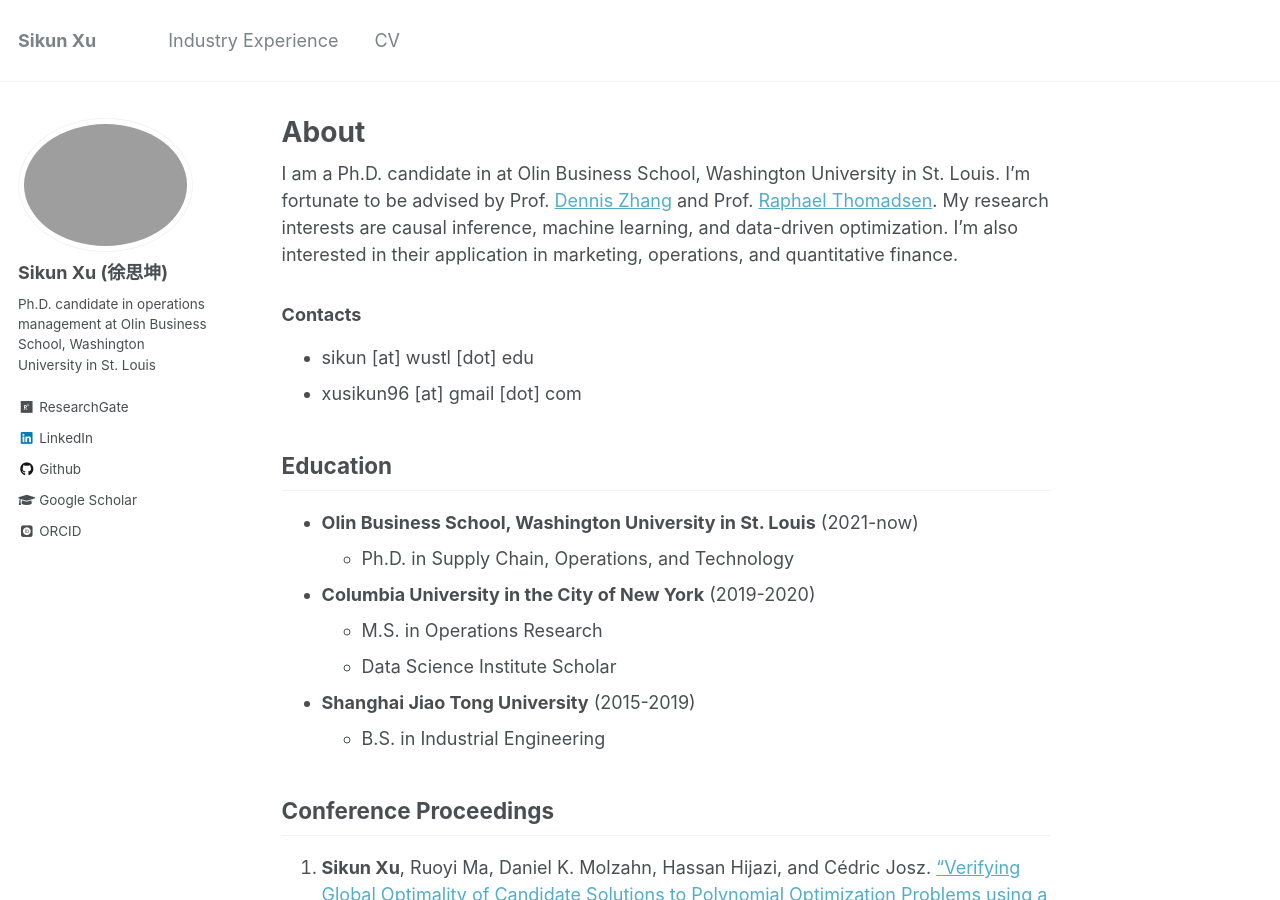
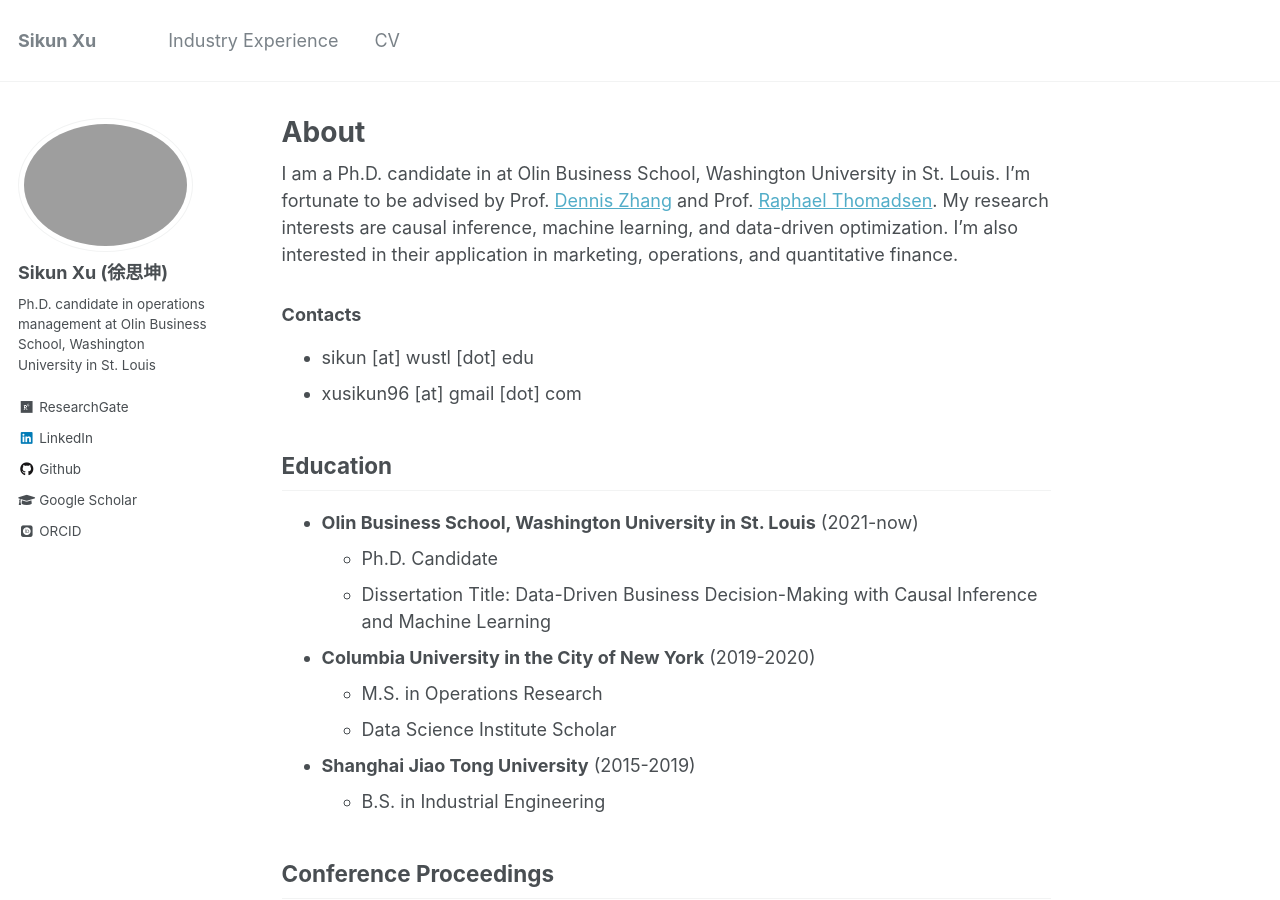
Before and after one commit to iamsikun/iamsikun.github.io, a Jekyll site: the page built from _pages/about.md, in a window 1280 px wide and 900 px high. Built offline with Jekyll 4.4.1, drawn with Linux system fonts in a browser that asks for light colours; some web fonts are replaced.

Commit message:
Removed SCOT from education

```diff
--- a/_pages/about.md
+++ b/_pages/about.md
@@ -18,7 +18,8 @@
 
 ## Education
 * **Olin Business School, Washington University in St. Louis** (2021-now)
-  * Ph.D. in Supply Chain, Operations, and Technology
+  * Ph.D. Candidate
+  * Dissertation Title: Data-Driven Business Decision-Making with Causal Inference and Machine Learning
 * **Columbia University in the City of New York** (2019-2020)
   * M.S. in Operations Research
   * Data Science Institute Scholar
```
